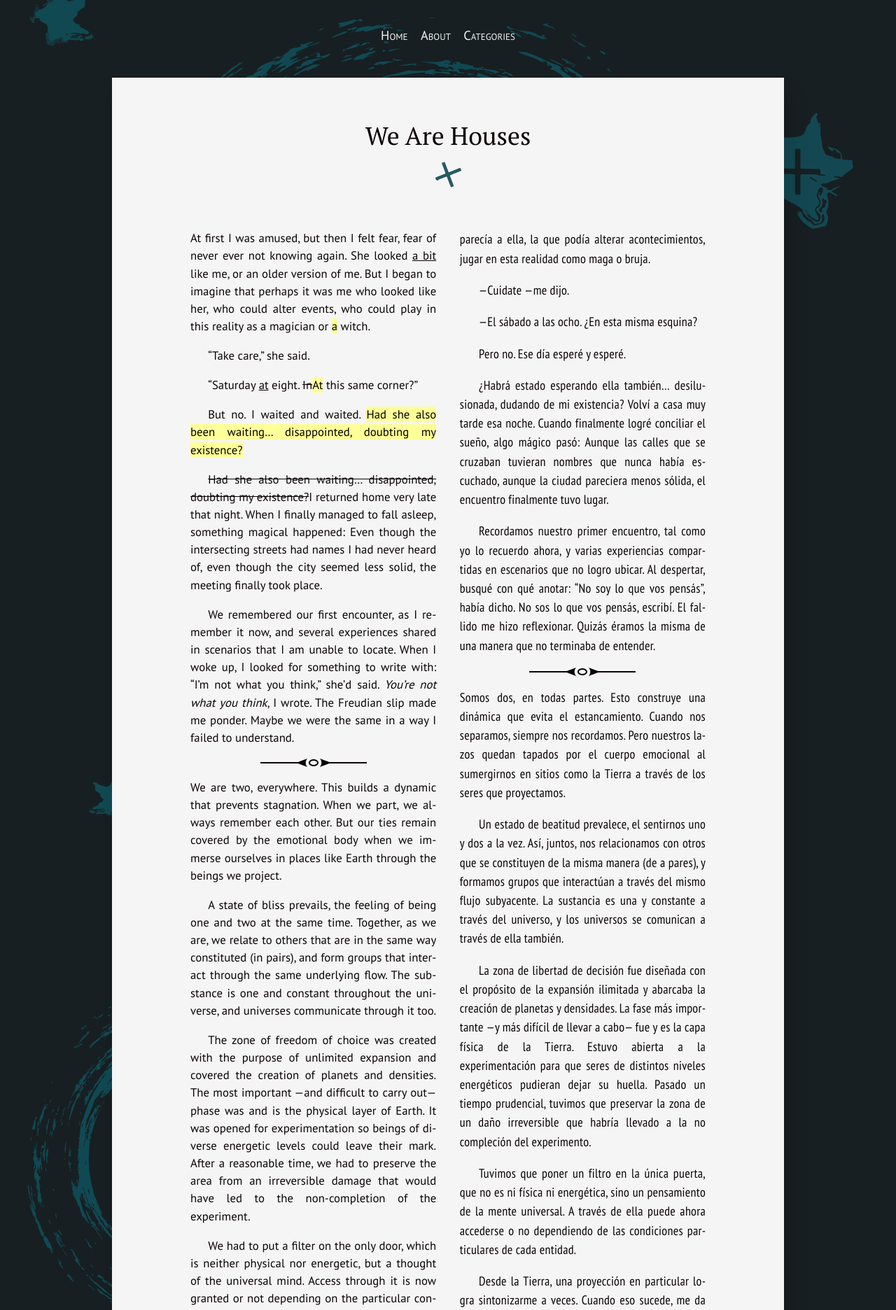
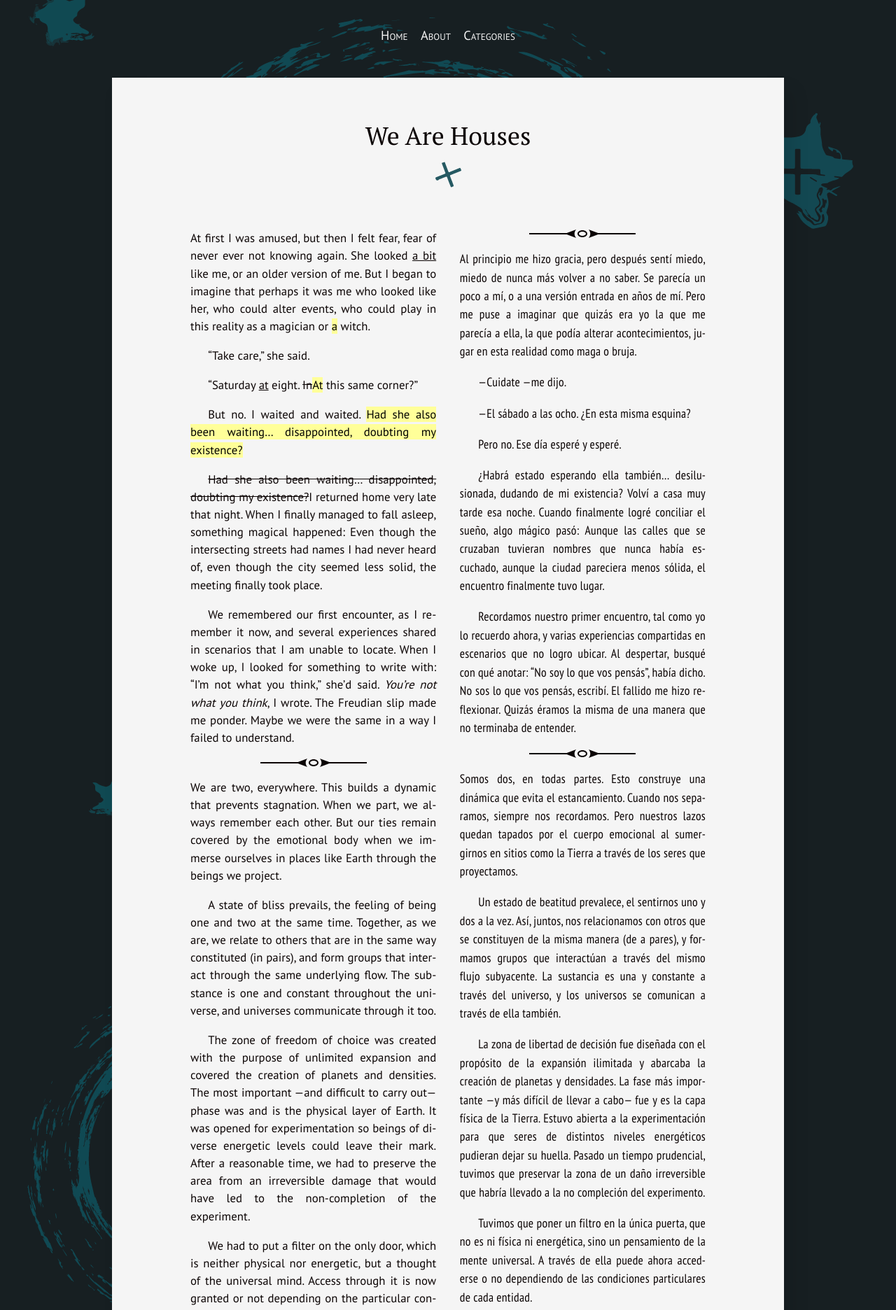
Before and after one commit to silvialohrmann/editorial, a Jekyll site: the page built from _posts/2022-11-18-we-are-houses.md, in a window 1280 px wide. Shown: the top 1872 px of the page at 70% size. Built offline with Jekyll 4.4.1, drawn with Linux system fonts in a browser that asks for light colours.

Commit message:
Update _article.scss

```diff
--- a/_sass/_article.scss
+++ b/_sass/_article.scss
@@ -53,7 +53,7 @@
 @media (min-width: $on-tablet) {
   .spanish p {
    font-family: 'PT Sans Narrow', sans-serif;
-   font-size: 108%;
+   font-size: 105%;
    letter-spacing: .015em;
 }
   }
```
